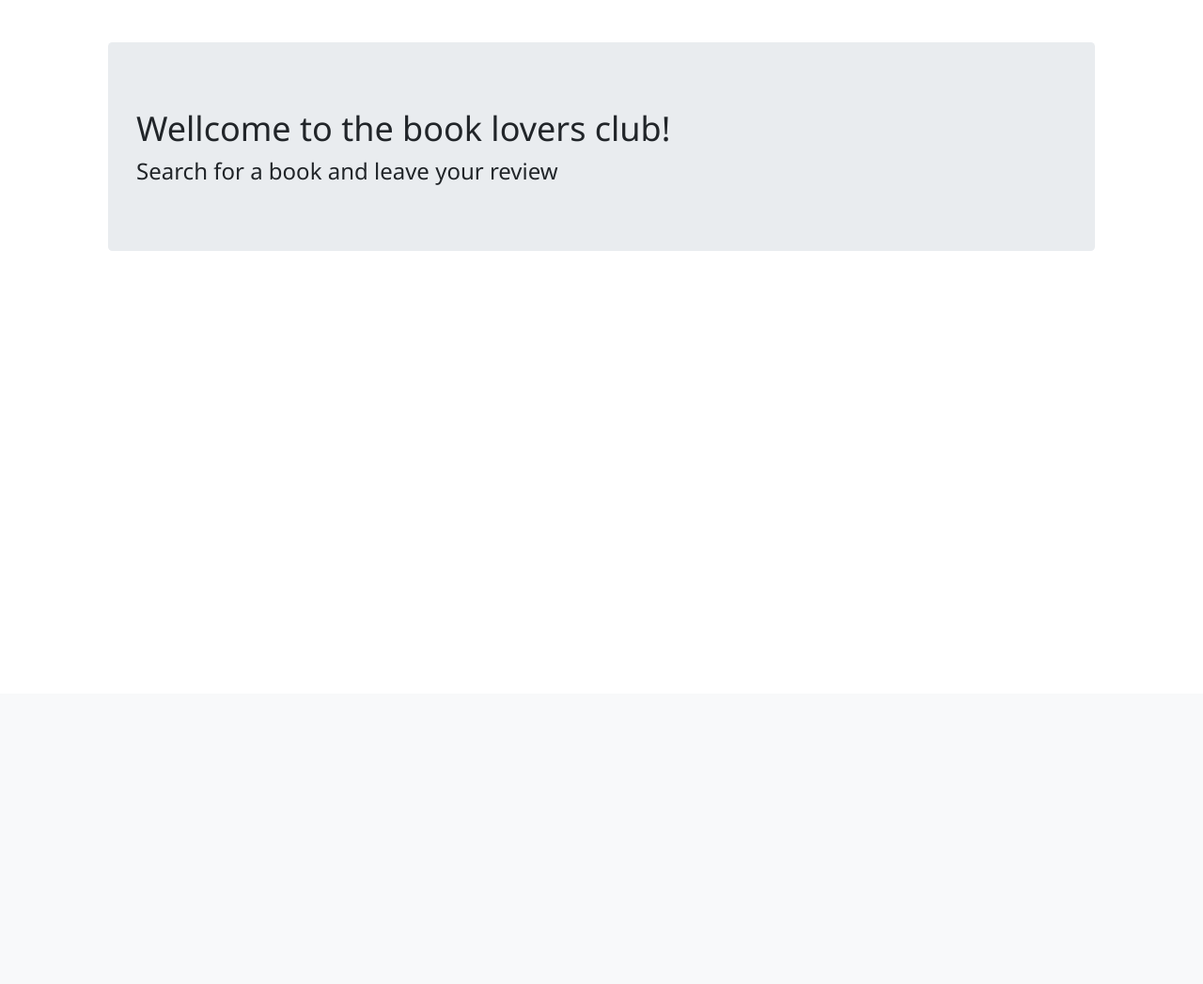
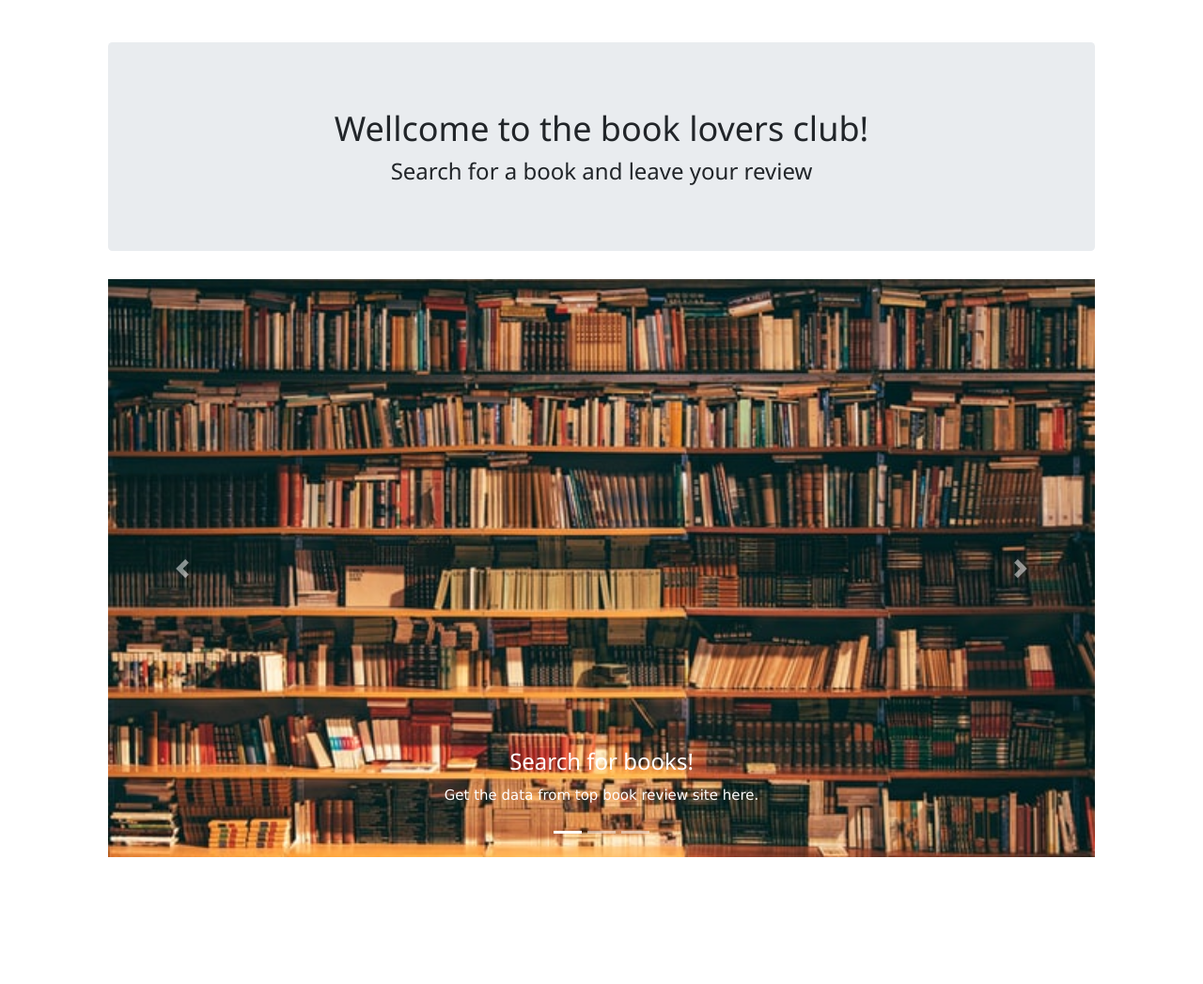
Before and after one commit to meanwhile17/web50-projects-2020-x-1, a Flask app: page / in a window 1280 px wide. Shown: the part 62-1109 px from the top of the page at 94% size. Before the commit the page ends 329 px from the top, so only its background shows below. Run offline with Flask 2, Linux system fonts and the light colour scheme; some libraries are stand-ins or nearby versions.

Commit message:
added photos
changed index

:wq

```diff
--- a/templates/index.html
+++ b/templates/index.html
@@ -8,7 +8,7 @@
 
 <!-- Jumbotron -->
         <div>
-            <div class="jumbotron">
+            <div class="jumbotron" align="center">
 <h1> Wellcome to the book lovers club! </h1>
 
 <h3> Search for a book and leave your review </h3>
@@ -16,6 +16,44 @@
 </div>
             </div>
 
-
+<!-- Carousel -->
+<div id="carouselExampleCaptions" class="carousel slide" data-ride="carousel">
+  <ol class="carousel-indicators">
+    <li data-target="#carouselExampleCaptions" data-slide-to="0" class="active"></li>
+    <li data-target="#carouselExampleCaptions" data-slide-to="1"></li>
+    <li data-target="#carouselExampleCaptions" data-slide-to="2"></li>
+  </ol>
+  <div class="carousel-inner">
+    <div class="carousel-item active">
+      <img src="/static/1.library.jpg" class="d-block w-100" alt="...">
+      <div class="carousel-caption d-none d-md-block">
+        <h3>Search for books!</h3>
+        <p>Get the data from top book review site here.</p>
+      </div>
+    </div>
+    <div class="carousel-item">
+      <img src="/static/2.library.jpg" class="d-block w-100" alt="...">
+      <div class="carousel-caption d-none d-md-block">
+        <h3>Share your review!</h3>
+        <p>Leave your opinion about a book.</p>
+      </div>
+    </div>
+    <div class="carousel-item">
+      <img src="/static/3.library.jpg" class="d-block w-100" alt="...">
+      <div class="carousel-caption d-none d-md-block">
+        <h3>Read some more ..</h3>
+        <p>There are so many books and so little time!</p>
+      </div>
+    </div>
+  </div>
+  <a class="carousel-control-prev" href="#carouselExampleCaptions" role="button" data-slide="prev">
+    <span class="carousel-control-prev-icon" aria-hidden="true"></span>
+    <span class="sr-only">Previous</span>
+  </a>
+  <a class="carousel-control-next" href="#carouselExampleCaptions" role="button" data-slide="next">
+    <span class="carousel-control-next-icon" aria-hidden="true"></span>
+    <span class="sr-only">Next</span>
+  </a>
+</div>
 
 {% endblock %}
```
Also changed, not shown: static/1.library.jpg (added), static/2.library.jpg (added), static/3.library.jpg (added), 2 other files.
